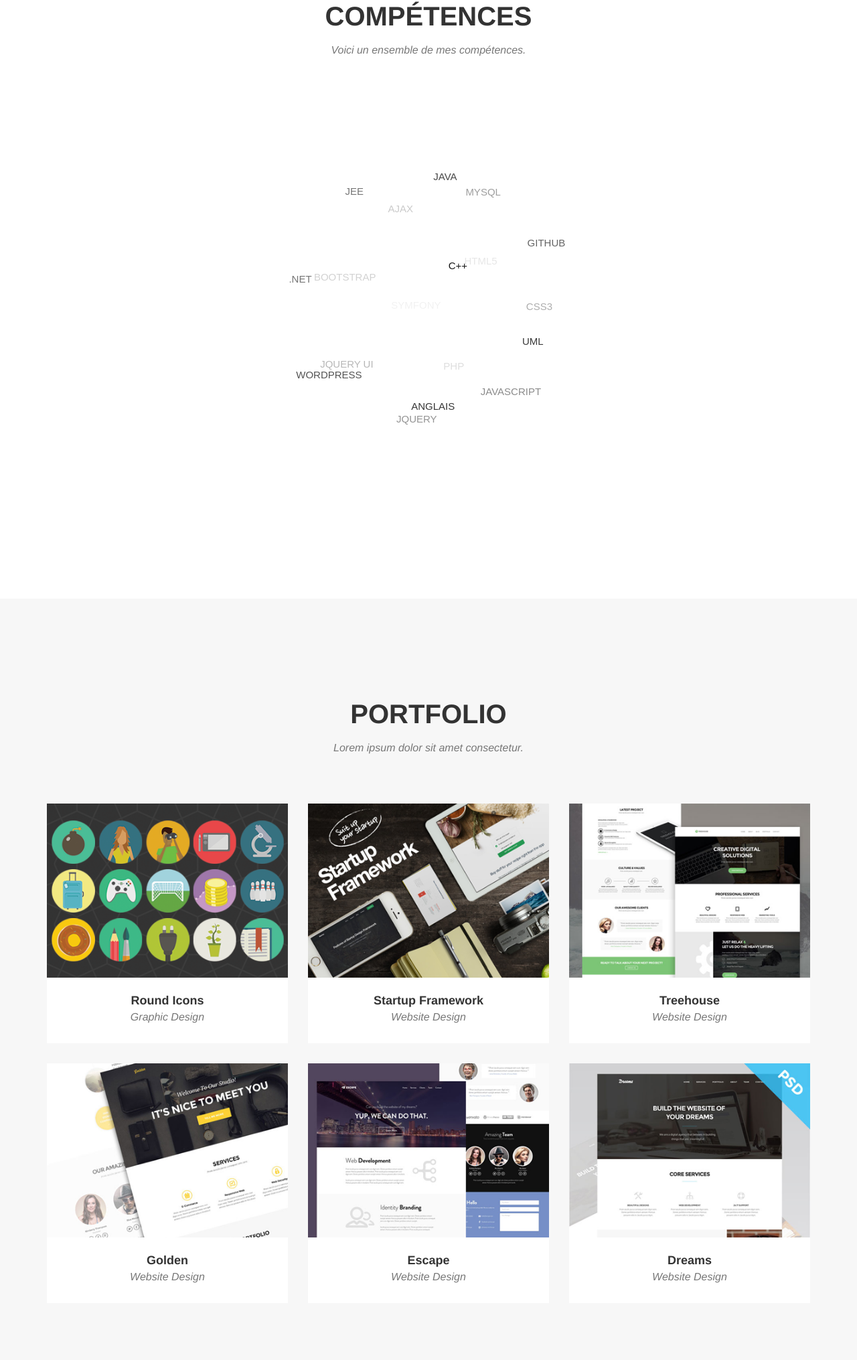
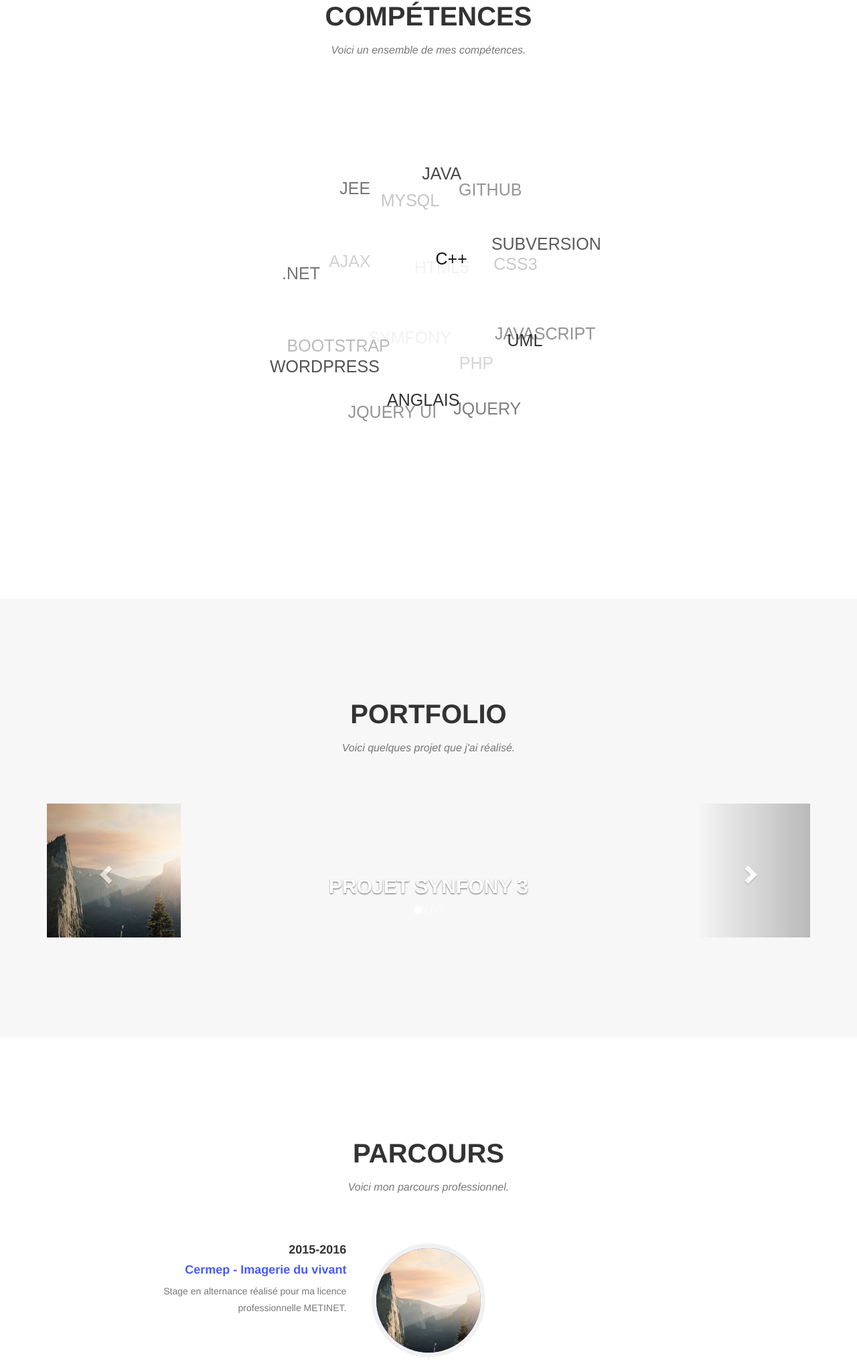
Before and after one commit to ArthurdeBarbanson/protfolio, a PHP site: page / in a window 1280 px wide. Shown: the part 1223-3254 px from the top of the page at 67% size. Run offline with PHP 8.4, Linux system fonts and the light colour scheme; some libraries are stand-ins or nearby versions.

Commit message:
maj compétences

```diff
--- a/css/style.css
+++ b/css/style.css
@@ -1,6 +1,4 @@
-#services{
-    margin-top: 900px;
-}
+
 
 #intro{
 margin: 400px 0px 620px 0px;
@@ -11,12 +9,6 @@ margin: 400px 0px 620px 0px;
     -moz-animation: fadein 5s; /* Firefox */
     -webkit-animation: fadein 5s; /* Safari et Chrome */
     -o-animation: fadein 5s; /* Opera */
-}
-
-#chartdiv {
-    width		: 100%;
-    height		: 435px;
-    font-size	: 11px;
 }
 
 header{
--- a/js/script.js
+++ b/js/script.js
@@ -14,6 +14,7 @@ $(function(){
         { label: 'Ajax' , url: '#competence'},
         { label: 'MySQL' , url: '#competence'},
         { label: 'Github' , url: '#competence'},
+        { label: 'Subversion' , url: '#competence'},
         { label: 'UML' , url: '#competence'},
         { label: 'Anglais' , url: '#competence'},
         { label: 'WordPress' , url: '#competence'},
@@ -25,7 +26,6 @@ $(function(){
     ];
 
     var settings = {
-
         entries: entries,
         width: 580,
         height: 580,
@@ -41,7 +41,7 @@ $(function(){
         fov: 800,
         speed: 1.5,
         fontFamily: 'Oswald, Arial, sans-serif',
-        fontSize: '15px',
+        fontSize: '25px',
         fontColor: '#111',
         fontWeight: 'normal',
         fontStyle: 'normal',
--- a/parcours.html
+++ b/parcours.html
@@ -3,8 +3,8 @@
     <div class="container">
         <div class="row">
             <div class="col-lg-12 text-center">
-                <h2 class="section-heading">About</h2>
-                <h3 class="section-subheading text-muted">Lorem ipsum dolor sit amet consectetur.</h3>
+                <h2 class="section-heading">Parcours</h2>
+                <h3 class="section-subheading text-muted">Voici mon parcours professionnel.</h3>
             </div>
         </div>
         <div class="row">
@@ -16,11 +16,11 @@
                         </div>
                         <div class="timeline-panel">
                             <div class="timeline-heading">
-                                <h4>2009-2011</h4>
-                                <h4 class="subheading">Our Humble Beginnings</h4>
+                                <h4>2015-2016</h4>
+                                <h4 class="subheading"><a href="https://www.cermep.fr" >Cermep - Imagerie du vivant</a></h4>
                             </div>
                             <div class="timeline-body">
-                                <p class="text-muted">Lorem ipsum dolor sit amet, consectetur adipisicing elit. Sunt ut voluptatum eius sapiente, totam reiciendis temporibus qui quibusdam, recusandae sit vero unde, sed, incidunt et ea quo dolore laudantium consectetur!</p>
+                                <p class="text-muted">Stage en alternance réalisé pour ma licence professionnelle METINET.</p>
                             </div>
                         </div>
                     </li>
@@ -30,11 +30,15 @@
                         </div>
                         <div class="timeline-panel">
                             <div class="timeline-heading">
-                                <h4>March 2011</h4>
-                                <h4 class="subheading">An Agency is Born</h4>
+                                <h4>2015-2016</h4>
+                                <h4 class="subheading">
+                                    <a href="http://iut.univ-lyon1.fr/formation/offre-de-formations/informatique-bourg-en-bresse-/licence-professionnelle-metinet-concepteur-et-gestionnaire-de-sites-internet-metinet--602777.kjsp">
+                                        Licence Profesionnelle METINET
+                                    </a>
+                                </h4>
                             </div>
                             <div class="timeline-body">
-                                <p class="text-muted">Lorem ipsum dolor sit amet, consectetur adipisicing elit. Sunt ut voluptatum eius sapiente, totam reiciendis temporibus qui quibusdam, recusandae sit vero unde, sed, incidunt et ea quo dolore laudantium consectetur!</p>
+                                <p class="text-muted">Afin de me spécialisé dans la programmation web, j'ai effectué cette licence qui est dans la conception et gestion de site internet.</p>
                             </div>
                         </div>
                     </li>
@@ -44,11 +48,15 @@
                         </div>
                         <div class="timeline-panel">
                             <div class="timeline-heading">
-                                <h4>December 2012</h4>
-                                <h4 class="subheading">Transition to Full Service</h4>
+                                <h4>Avril à juin 2015</h4>
+                                <h4 class="subheading">Stage à l'Université Jean Monnet Saint étienne</h4>
                             </div>
                             <div class="timeline-body">
-                                <p class="text-muted">Lorem ipsum dolor sit amet, consectetur adipisicing elit. Sunt ut voluptatum eius sapiente, totam reiciendis temporibus qui quibusdam, recusandae sit vero unde, sed, incidunt et ea quo dolore laudantium consectetur!</p>
+                                <p class="text-muted">Stage de fin d'année de DUT à la
+                                    <a href="https://www.univ-st-etienne.fr/fr/direction-systeme-d-information/dsi-pole-exploitation.html">
+                                        DSI de l'Université Jean Monnet
+                                    </a> dans lequel ma mission était de sécurisé des site internet, mise en place d'un système d'audiance, et création d'interface avec Symfony 2
+                                </p>
                             </div>
                         </div>
                     </li>
@@ -58,21 +66,19 @@
                         </div>
                         <div class="timeline-panel">
                             <div class="timeline-heading">
-                                <h4>July 2014</h4>
-                                <h4 class="subheading">Phase Two Expansion</h4>
+                                <h4>2013-2015</h4>
+                                <h4 class="subheading">DUT informatique</h4>
                             </div>
                             <div class="timeline-body">
-                                <p class="text-muted">Lorem ipsum dolor sit amet, consectetur adipisicing elit. Sunt ut voluptatum eius sapiente, totam reiciendis temporibus qui quibusdam, recusandae sit vero unde, sed, incidunt et ea quo dolore laudantium consectetur!</p>
+                                <p class="text-muted">DUT informatique réalisé à l'
+                                    <a href="http://iut.univ-lyon1.fr/formation/offre-de-formations/informatique-bourg-en-bresse-/informatique-bourg-en-bresse--790899.kjsp">
+                                        Université Lyon1 Claude Bernard à Bourg en Bresse
+                                    </a>
+                                </p>
                             </div>
                         </div>
                     </li>
-                    <li class="timeline-inverted">
-                        <div class="timeline-image">
-                            <h4>Be Part
-                                <br>Of Our
-                                <br>Story!</h4>
-                        </div>
-                    </li>
+
                 </ul>
             </div>
         </div>
--- a/portfolio.html
+++ b/portfolio.html
@@ -5,94 +5,50 @@
         <div class="row">
             <div class="col-lg-12 text-center">
                 <h2 class="section-heading">Portfolio</h2>
-                <h3 class="section-subheading text-muted">Lorem ipsum dolor sit amet consectetur.</h3>
+                <h3 class="section-subheading text-muted">Voici quelques projet que j'ai réalisé.</h3>
             </div>
         </div>
         <div class="row">
-            <div class="col-md-4 col-sm-6 portfolio-item">
-                <a href="#portfolioModal1" class="portfolio-link" data-toggle="modal">
-                    <div class="portfolio-hover">
-                        <div class="portfolio-hover-content">
-                            <i class="fa fa-plus fa-3x"></i>
+            <div class="col-lg-12">
+                <div id="carousel-example-generic" class="carousel slide" data-ride="carousel">
+                    <!-- Indicators -->
+                    <ol class="carousel-indicators">
+                        <li data-target="#carousel-example-generic" data-slide-to="0" class="active"></li>
+                        <li data-target="#carousel-example-generic" data-slide-to="1"></li>
+                        <li data-target="#carousel-example-generic" data-slide-to="2"></li>
+                    </ol>
+
+                    <!-- Wrapper for slides -->
+                    <div class="carousel-inner" role="listbox">
+                        <div class="item active">
+                            <img src="img/about/1.jpg" alt="">
+                            <div class="carousel-caption">
+                                <h2>Projet Synfony 3</h2>
+
+                            </div>
                         </div>
+                        <div class="item">
+                            <img src="img/about/2.jpg" alt="...">
+                            <div class="carousel-caption">
+                                <p>jkijk</p>
+                            </div>
+                        </div>
+
                     </div>
-                    <img src="img/portfolio/roundicons.png" class="img-responsive" alt="">
-                </a>
-                <div class="portfolio-caption">
-                    <h4>Round Icons</h4>
-                    <p class="text-muted">Graphic Design</p>
+
+                    <!-- Controls -->
+                    <a class="left carousel-control" href="#carousel-example-generic" role="button" data-slide="prev">
+                        <span class="glyphicon glyphicon-chevron-left" aria-hidden="true"></span>
+                        <span class="sr-only">Previous</span>
+                    </a>
+                    <a class="right carousel-control" href="#carousel-example-generic" role="button" data-slide="next">
+                        <span class="glyphicon glyphicon-chevron-right" aria-hidden="true"></span>
+                        <span class="sr-only">Next</span>
+                    </a>
                 </div>
             </div>
-            <div class="col-md-4 col-sm-6 portfolio-item">
-                <a href="#portfolioModal2" class="portfolio-link" data-toggle="modal">
-                    <div class="portfolio-hover">
-                        <div class="portfolio-hover-content">
-                            <i class="fa fa-plus fa-3x"></i>
-                        </div>
-                    </div>
-                    <img src="img/portfolio/startup-framework.png" class="img-responsive" alt="">
-                </a>
-                <div class="portfolio-caption">
-                    <h4>Startup Framework</h4>
-                    <p class="text-muted">Website Design</p>
-                </div>
-            </div>
-            <div class="col-md-4 col-sm-6 portfolio-item">
-                <a href="#portfolioModal3" class="portfolio-link" data-toggle="modal">
-                    <div class="portfolio-hover">
-                        <div class="portfolio-hover-content">
-                            <i class="fa fa-plus fa-3x"></i>
-                        </div>
-                    </div>
-                    <img src="img/portfolio/treehouse.png" class="img-responsive" alt="">
-                </a>
-                <div class="portfolio-caption">
-                    <h4>Treehouse</h4>
-                    <p class="text-muted">Website Design</p>
-                </div>
-            </div>
-            <div class="col-md-4 col-sm-6 portfolio-item">
-                <a href="#portfolioModal4" class="portfolio-link" data-toggle="modal">
-                    <div class="portfolio-hover">
-                        <div class="portfolio-hover-content">
-                            <i class="fa fa-plus fa-3x"></i>
-                        </div>
-                    </div>
-                    <img src="img/portfolio/golden.png" class="img-responsive" alt="">
-                </a>
-                <div class="portfolio-caption">
-                    <h4>Golden</h4>
-                    <p class="text-muted">Website Design</p>
-                </div>
-            </div>
-            <div class="col-md-4 col-sm-6 portfolio-item">
-                <a href="#portfolioModal5" class="portfolio-link" data-toggle="modal">
-                    <div class="portfolio-hover">
-                        <div class="portfolio-hover-content">
-                            <i class="fa fa-plus fa-3x"></i>
-                        </div>
-                    </div>
-                    <img src="img/portfolio/escape.png" class="img-responsive" alt="">
-                </a>
-                <div class="portfolio-caption">
-                    <h4>Escape</h4>
-                    <p class="text-muted">Website Design</p>
-                </div>
-            </div>
-            <div class="col-md-4 col-sm-6 portfolio-item">
-                <a href="#portfolioModal6" class="portfolio-link" data-toggle="modal">
-                    <div class="portfolio-hover">
-                        <div class="portfolio-hover-content">
-                            <i class="fa fa-plus fa-3x"></i>
-                        </div>
-                    </div>
-                    <img src="img/portfolio/dreams.png" class="img-responsive" alt="">
-                </a>
-                <div class="portfolio-caption">
-                    <h4>Dreams</h4>
-                    <p class="text-muted">Website Design</p>
-                </div>
-            </div>
+
+
         </div>
     </div>
 </section>
```
Also changed, not shown: public_html/index.html (+0 -36 lines).
